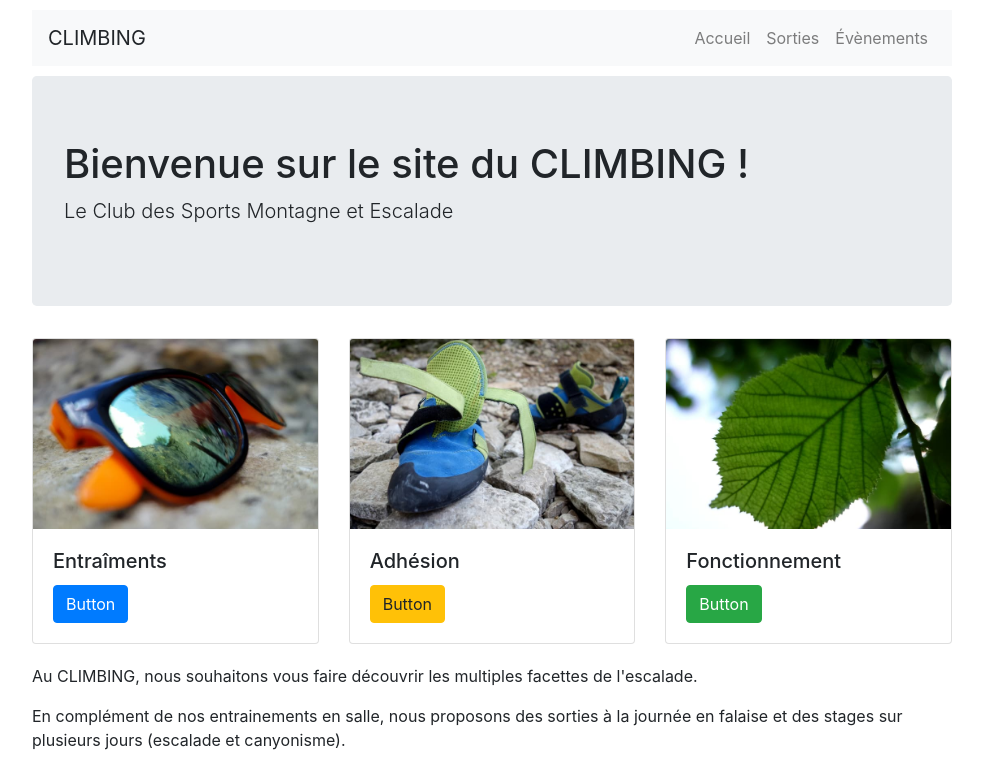
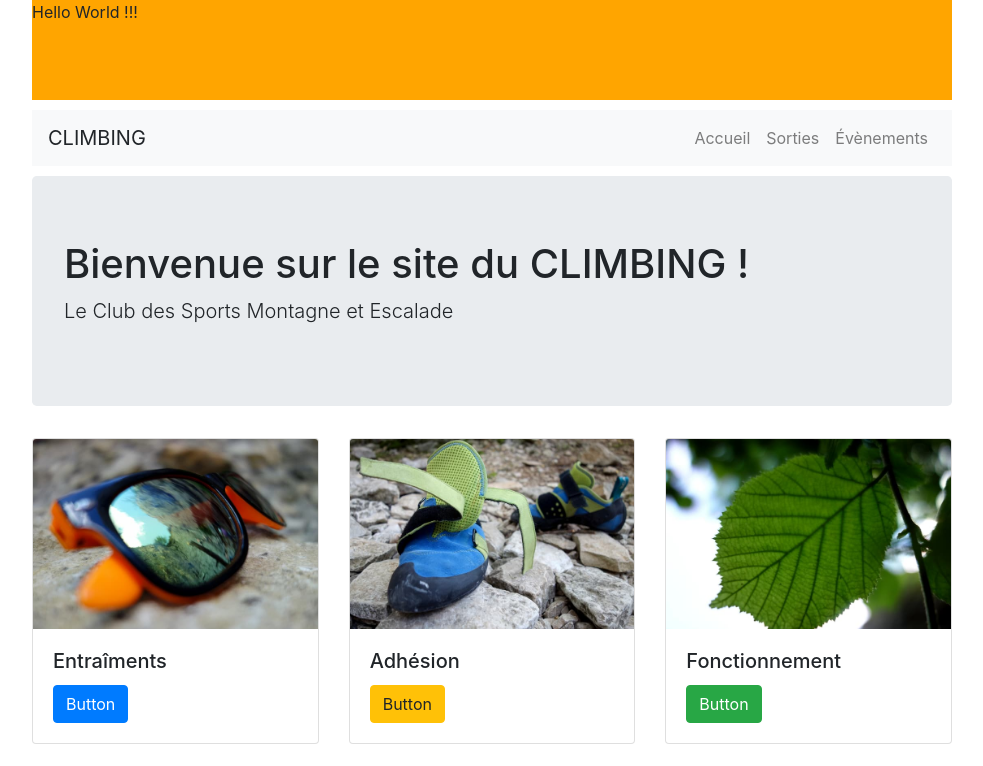
Before and after one commit to yve5/climbing, a React (Create React App) app: page / in a window 1280 px wide. Shown: the top 766 px of the page, without its empty margins (148-1131 px from the left). Built offline with nearby package versions, Linux system fonts and the light colour scheme.

Commit message:
Header Component

```diff
--- a/package.json
+++ b/package.json
@@ -8,7 +8,7 @@
     "react": "^16.6.0",
     "react-dom": "^16.6.0",
     "react-router-dom": "^4.3.1",
-    "react-scripts": "2.0.5",
+    "react-scripts": "^2.1.3",
     "reactstrap": "^6.5.0"
   },
   "scripts": {
--- a/src/App.js
+++ b/src/App.js
@@ -1,6 +1,7 @@
 import React, { Component } from 'react';
 import './App.scss';
 
+import Header from './Header/Header';
 import Accueil from './Accueil/Accueil';
 import Sorties from './Sorties/Sorties';
 import Evenements from './Evenements/Evenements';
@@ -9,22 +10,11 @@ import {
   Container,
   Row,
   Col,
-  Collapse,
-  Navbar,
-  NavbarToggler,
-  NavbarBrand,
-  Nav,
-  NavItem
-  // UncontrolledDropdown,
-  // DropdownToggle,
-  // DropdownMenu,
-  // DropdownItem
 } from 'reactstrap';
 
 import {
   HashRouter,
   Route,
-  Link
 } from "react-router-dom";
 
 
@@ -33,18 +23,17 @@ class App extends Component {
   constructor(props) {
     super(props);
 
-    this.toggle = this.toggle.bind(this);
+    this.handleCollapseChange = this.handleCollapseChange.bind(this);
 
     this.state = {
-      dropdownOpen: false,
-      isOpen: false
+      collapse: true
     };
   }
 
-  toggle() {
-    this.setState({
-      isOpen: !this.state.isOpen
-    });
+  handleCollapseChange(newValue) {
+    this.setState({collapse: newValue});
+
+    console.log('hello', this.state.collapse);
   }
 
   render() {
@@ -53,42 +42,10 @@ class App extends Component {
         <Container className="App">
           <Row>
             <Col className="col-10 offset-1">
-
-              <Navbar color="light navbar-gutter" light expand="md">
-                <NavbarBrand>CLIMBING</NavbarBrand>
-                <NavbarToggler onClick={this.toggle} />
-                <Collapse isOpen={this.state.isOpen} navbar>
-                  <Nav className="ml-auto" navbar>
-                    <NavItem>
-                      <Link to="/" className="nav-link">Accueil</Link>
-                    </NavItem>
-                    <NavItem>
-                      <Link to="/sorties" className="nav-link">Sorties</Link>
-                    </NavItem>
-                    <NavItem>
-                      <Link to="/evenements" className="nav-link">Évènements</Link>
-                    </NavItem>
-                    {/*<UncontrolledDropdown nav inNavbar>
-                      <DropdownToggle nav caret>
-                        Options
-                      </DropdownToggle>
-                      <DropdownMenu right>
-                        <DropdownItem>
-                          Option 1
-                        </DropdownItem>
-                        <DropdownItem>
-                          Option 2
-                        </DropdownItem>
-                        <DropdownItem divider />
-                        <DropdownItem>
-                          Reset
-                        </DropdownItem>
-                      </DropdownMenu>
-                    </UncontrolledDropdown>*/}
-                  </Nav>
-                </Collapse>
-              </Navbar>
-
+              <Header
+                collapse={this.state.collapse}
+                onCollapseChange={this.handleCollapseChange}
+                />
             </Col>
           </Row>
           <Row>
--- a/src/Evenements/Evenements.js
+++ b/src/Evenements/Evenements.js
@@ -10,13 +10,14 @@ class Evenements extends Component {
           Au CLIMBING, le partage dans la bonne humeur de nos activités favorites est primordial.
           <br />
           C'est pourquoi nous organisons différents évènements tout au long de l'année pour vous faire découvrir les multiples facettes de la grimpe et partager notre passion :
-          <ul>
-            <li>participation au Téléthon avec l'installation d'une décente en rappel le long du centre administratif de Clamart,</li>
-            <li>soirées vidéos avec projection de films de grimpe,</li>
-            <li>challenge à thème,</li>
-            <li>stages et séjours...</li>
-          </ul>
         </p>
+
+        <ul>
+          <li>participation au Téléthon avec l'installation d'une décente en rappel le long du centre administratif de Clamart,</li>
+          <li>soirées vidéos avec projection de films de grimpe,</li>
+          <li>challenge à thème,</li>
+          <li>stages et séjours...</li>
+        </ul>
 
         <h2>Compétitions</h2>
         <p>
--- /dev/null
+++ b/src/Header/Header.js
@@ -0,0 +1,59 @@
+import React, { Component } from 'react';
+import './Header.scss';
+
+import {
+  Navbar,
+  NavbarBrand,
+  NavbarToggler,
+  Collapse,
+  Nav,
+  NavItem,
+} from 'reactstrap';
+
+import {
+  Link,
+} from "react-router-dom";
+
+
+
+class Header extends Component {
+  constructor(props) {
+    super(props);
+
+    this.toggle = this.toggle.bind(this);
+  }
+
+  toggle() {
+    this.props.onCollapseChange(!this.props.collapse);
+  }
+
+  render() {
+    return (
+      <div>
+        <div class="Hello">
+          Hello World !!!
+        </div>
+
+        <Navbar color="light navbar-gutter" light expand="md">
+          <NavbarBrand>CLIMBING</NavbarBrand>
+          <NavbarToggler onClick={this.toggle} />
+          <Collapse isOpen={this.props.collapse} navbar>
+            <Nav className="ml-auto" navbar>
+              <NavItem>
+                <Link to="/" className="nav-link">Accueil</Link>
+              </NavItem>
+              <NavItem>
+                <Link to="/sorties" className="nav-link">Sorties</Link>
+              </NavItem>
+              <NavItem>
+                <Link to="/evenements" className="nav-link">Évènements</Link>
+              </NavItem>
+            </Nav>
+          </Collapse>
+        </Navbar>
+      </div>
+    );
+  }
+}
+
+export default Header;
--- /dev/null
+++ b/src/Header/Header.scss
@@ -0,0 +1,5 @@
+.Hello {
+    background: orange;
+    height: 100px;
+    width: 100%;
+}
--- a/src/Sorties/Sorties.js
+++ b/src/Sorties/Sorties.js
@@ -2,23 +2,6 @@ import React, { Component } from 'react';
 import './Sorties.scss';
 
 class Sorties extends Component {
-  constructor(props) {
-    super(props);
-
-    this.toggle = this.toggle.bind(this);
-
-    this.state = {
-      dropdownOpen: false,
-      isOpen: false
-    };
-  }
-
-  toggle() {
-    this.setState(prevState => ({
-      dropdownOpen: !prevState.dropdownOpen
-    }));
-  }
-
   render() {
     return (
       <div>
@@ -37,12 +20,13 @@ class Sorties extends Component {
 
         <p>
           Pour cette raison, le CLIMBING organise une sortie en site naturel chaque mois ainsi que plusieurs week-end et stages dans l'année:
+        </p>
+
         <ul>
           <li>Sorties en falaises</li>
           <li>Sorties bloc</li>
           <li>Week-end et stages d'escalade</li>
         </ul>
-        </p>
 
         <p>
           Les sorties se font généralement avec un car ou par co-voiturage.
@@ -50,11 +34,12 @@ class Sorties extends Component {
 
         <p>
           Les départs et les retours se font toujours place Ferrari à Clamart (heure donnée à titre indicatif):
+        </p>
+
         <ul>
           <li>Départ à 9H00, retour vers 18H00 pour les sorties à Fontainebleau.</li>
           <li>Départ à 8H00, retour vers 20H00 pour les sorties en falaise.</li>
         </ul>
-        </p>
 
         <p>
           Les participants doivent être munis de vêtements adaptés à l'activité et à la saison, notamment de chaussures de randonnée, de vêtements chauds et imperméables. Ils doivent également prévoir leur repas de midi (pique-nique), boissons en quantité suffisante (au minimum 1 litre), et leur matériel personnel d'escalade (voir la page "sécurité et matériel").
--- a/src/index.js
+++ b/src/index.js
@@ -1,6 +1,5 @@
 import React from 'react';
 import ReactDOM from 'react-dom';
-import './index.scss';
 import App from './App';
 import * as serviceWorker from './serviceWorker';
 
```
Also changed, not shown: src/index.scss (deleted, +0 -14 lines), 2 other files (tests, documents, lock files or other folders). Lines whose indentation alone changed are shown as unchanged.
